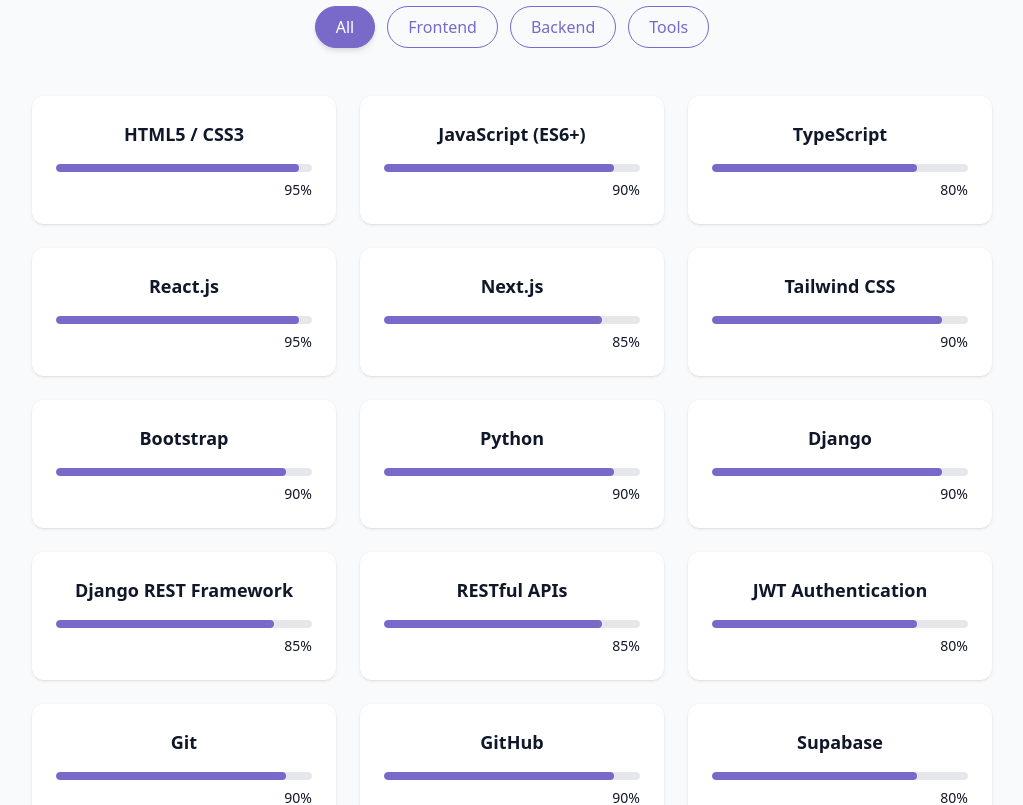
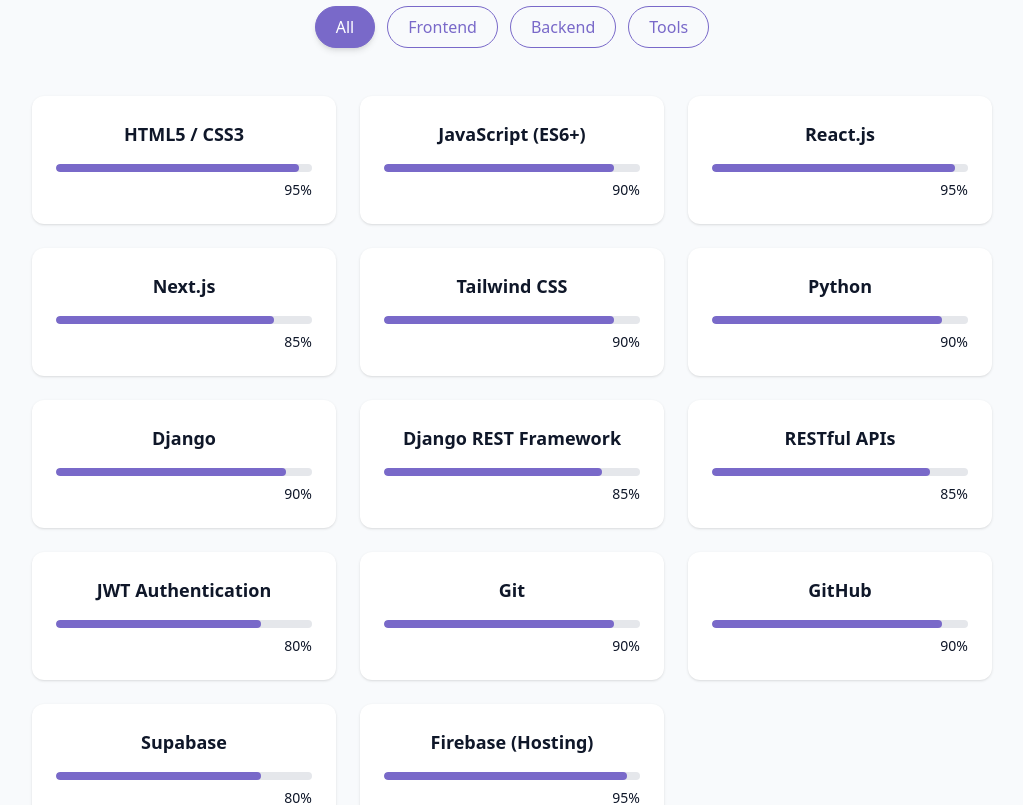
Before and after one commit to melvincbenjamin/meltech_breeze, a React (Vite) app: page / in a window 1280 px wide. Shown: the part 1780-2585 px from the top of the page, without its empty margins (128-1151 px from the left). Built offline with nearby package versions, Linux system fonts and the light colour scheme.

Commit message:
Update SkillSection.jsx

```diff
--- a/src/components/SkillSection.jsx
+++ b/src/components/SkillSection.jsx
@@ -4,11 +4,9 @@
   // Frontend
   { id: 1, name: "HTML5 / CSS3", level: 95, category: "Frontend" },
   { id: 2, name: "JavaScript (ES6+)", level: 90, category: "Frontend" },
-  { id: 3, name: "TypeScript", level: 80, category: "Frontend" },
   { id: 4, name: "React.js", level: 95, category: "Frontend" },
   { id: 4, name: "Next.js", level: 85, category: "Frontend" },
   { id: 5, name: "Tailwind CSS", level: 90, category: "Frontend" },
-  { id: 6, name: "Bootstrap", level: 90, category: "Frontend" },
 
   // Backend
   { id: 7, name: "Python", level: 90, category: "Backend" },
```
